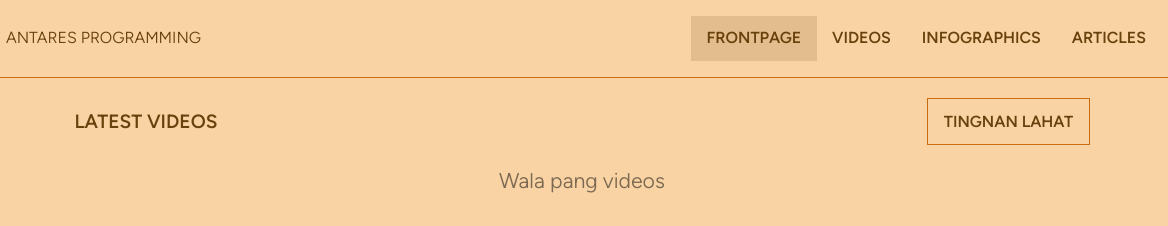
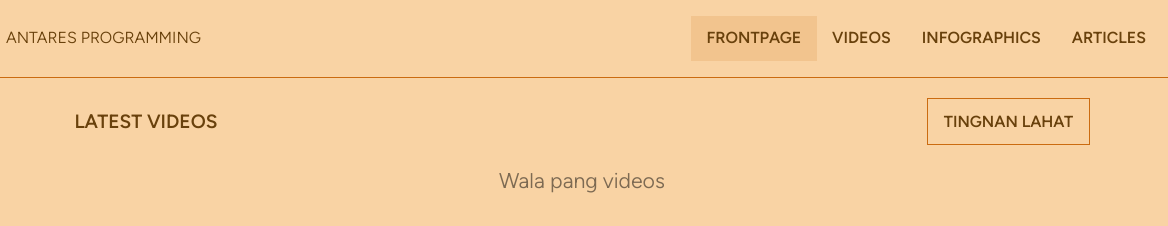
Before and after one commit to teacherbuknoy/antaresprogramming, an Eleventy site: page src/collections/pages/index.njk in a window 1280 px wide. In both pictures the pointer is over the link "FRONTPAGE". Shown: the top 226 px of the page, 58-1226 px from the left. Built offline with nearby package versions, Linux system fonts and the light colour scheme; Eleventy itself is replaced by a stand-in of ours; files that its build step writes are made by us from their sources; what @babel/core, eleventy-plugin-toc, markdown-it-abbr, markdown-it-attrs would draw is missing.

Commit message:
Change link hover color

```diff
--- a/src/assets/styles/components/_navigation.scss
+++ b/src/assets/styles/components/_navigation.scss
@@ -34,7 +34,7 @@
     padding-block          : 1ch;
 
     &:hover {
-      background-color: hsl(var(--primary-700) / 15%)
+      background-color: hsl(var(--border-color) / 15%)
     }
 
     &.icon-only {
```
